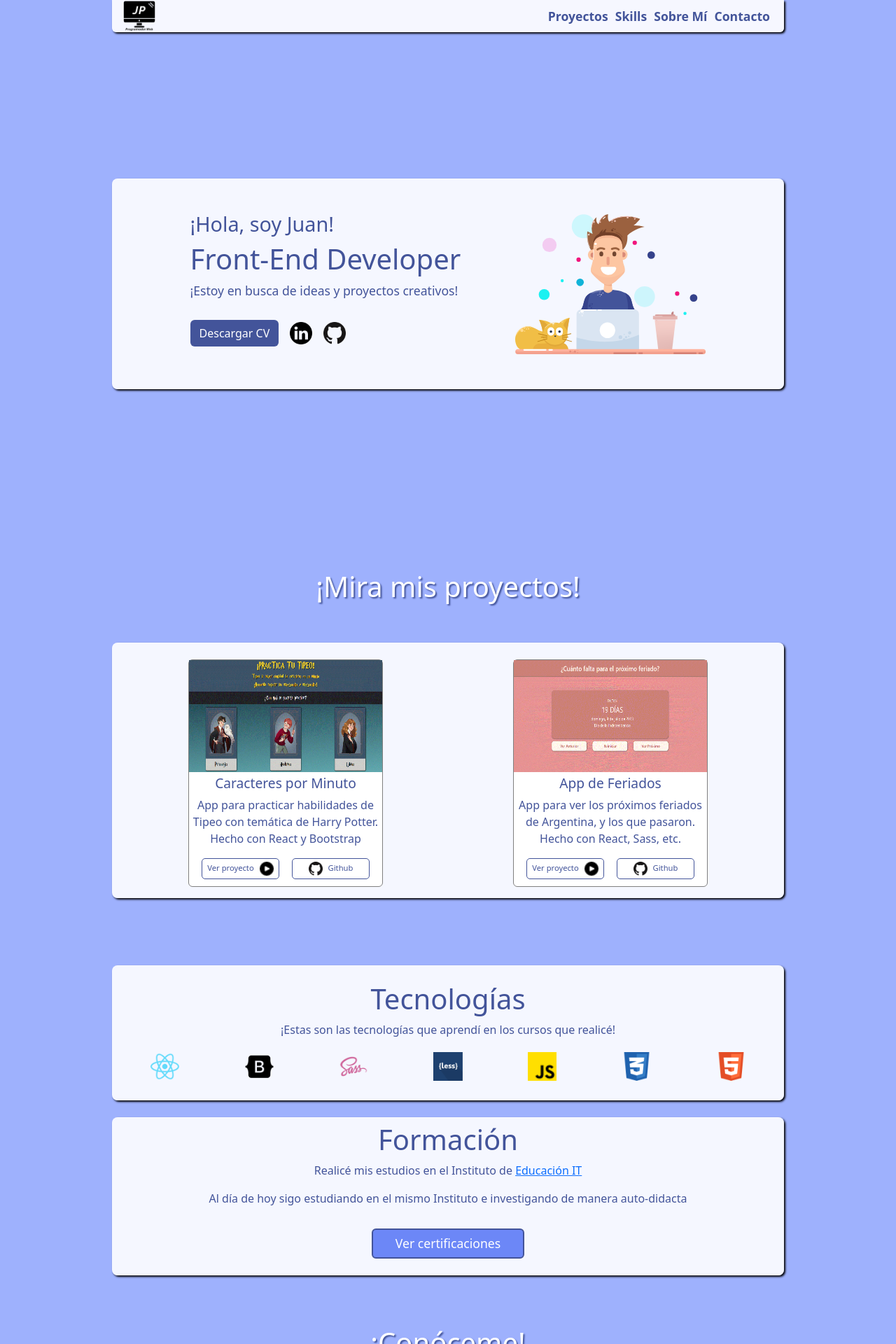
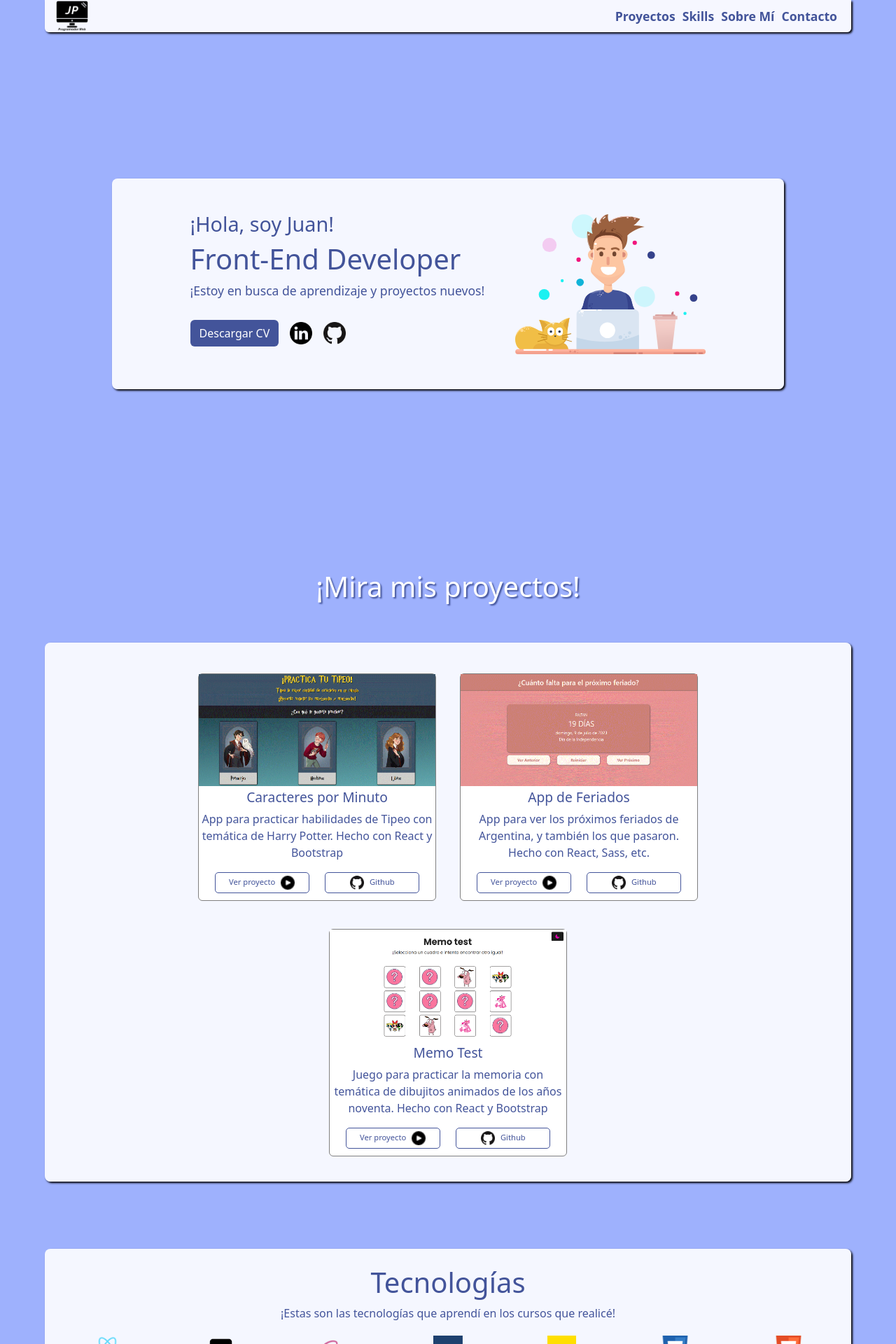
Before and after one commit to JuanPanizzi/portafolio, a React (Create React App) app: page / in a window 1280 px wide. Shown: the top 1920 px of the page at 70% size. Built offline with nearby package versions, Linux system fonts and the light colour scheme.

Commit message:
adicion proyecto

```diff
--- a/src/componentes/Presentacion.jsx
+++ b/src/componentes/Presentacion.jsx
@@ -14,7 +14,7 @@ export const Presentacion = () => {
       <div className=' col-sm-6 soyJuan'>
         <h1 >¡Hola, soy Juan!</h1>
         <h2>Front-End Developer</h2>
-        <p>¡Estoy en busca de ideas y proyectos creativos!  </p>
+        <p>¡Estoy en busca de aprendizaje y proyectos nuevos!  </p>
 
         <div className='containerCv'>
           <a href='https://drive.google.com/file/d/1lxYI2bB_-PaiuYS_2pR9pDWer28izkxA/view?usp=sharing' className='a-btn btn' download target='blank'>Descargar CV</a>
--- a/src/componentes/Proyectos.jsx
+++ b/src/componentes/Proyectos.jsx
@@ -11,15 +11,9 @@ export const Proyectos = () => {
 
     <article className='articleProyectos rounded-3 p-3 pt-4 my-5  '>
 
-        <div className='w-100  cards-container'>
         {infoCard.map(({titulo,imagen,descripcion, linkGithub, linkDemo})=>(
-          <Card img={imagen} title={titulo} descripcion={descripcion} linkDemo={linkDemo} linkGithub={linkGithub}/>
+          <Card key={imagen} img={imagen} title={titulo} descripcion={descripcion} linkDemo={linkDemo} linkGithub={linkGithub}/>
         ))}
-
-
-        {/* <Card/> */}
-        </div>
-        {/* <button className='btn-verProyecto  d-block mx-auto btn rounded-3 verMas-btn'>Ver más proyectos</button> */}
 
     </article>
     </section>
--- a/src/css/Contacto.css
+++ b/src/css/Contacto.css
@@ -14,7 +14,7 @@
     color: white;
 }
 .ctn-contacto{
-    width: 75%;
+    width: 90%;
     background-color:  rgba(255, 255, 255, 0.9);
     color: #43549A ;
     box-shadow: 2px 2px 3px black;
--- a/src/css/Footer.css
+++ b/src/css/Footer.css
@@ -4,7 +4,7 @@
 }
 footer{
     margin: auto;
-    width: 75%;
+    width: 90%;
     display: flex;
     flex-wrap: wrap;
     justify-content: space-between;
--- a/src/css/NavBar.css
+++ b/src/css/NavBar.css
@@ -1,5 +1,5 @@
 .navBar{
-    width: 75%;
+    width: 90%;
     margin: auto;
     background-color: rgba(255, 255, 255, 0.9);
     color: #43549A ;
--- a/src/css/Proyectos.css
+++ b/src/css/Proyectos.css
@@ -3,27 +3,28 @@ color: white;
 text-shadow: 2px 2px 2px #43549A;
 }
 .articleProyectos{
-    width: 75%;
+    width: 90%;
     background-color:  rgba(255, 255, 255, 0.9);
     color: #43549A ;
     box-shadow: 2px 2px 3px black;
     transition: all 0.2s ease;
+    display: flex;
+    flex-wrap: wrap;
+    justify-content: center;
+    align-items: center;
+
 }
 .articleProyectos:hover{
     box-shadow: 4px 4px 10px black;
 }
-
-
-.cards-container{
-    display: flex;
-    justify-content: space-around;
-    align-items: center;
-}
 .card{
     width: 30%;
+    max-width: 410px;
+    min-width: 340px;
     border: 1px solid gray;
     /* box-shadow: 1px 1px 2px #6c87f7, -1px -1px 2px #6c87f7 ; */
     padding-bottom: 10px;
+    margin: 20px 17px;
 }
 .card:hover{
     box-shadow: 1px 1px 2px black;
@@ -81,8 +82,14 @@ text-shadow: 2px 2px 2px #43549A;
     .card button{
         font-size: 0.5rem;
     }
+    .cards-container{
+        flex-wrap: wrap;
+    }
 }
 @media (max-width: 768px) {
+    .card{
+        width: 45%;
+    }
     .card h2{
         font-size: 0.8rem;
     }
@@ -113,7 +120,8 @@ text-shadow: 2px 2px 2px #43549A;
 }
 
 .card{
-    width: 50%;
+    width: 75%;
+    min-width: 250px;
     padding-bottom: 10px;
     margin-bottom: 10px;
 }
--- a/src/css/SobreMi.css
+++ b/src/css/SobreMi.css
@@ -1,6 +1,6 @@
 
 #sobreMi{
-    width: 75%;
+    width: 90%;
     display: flex;
     flex-direction: column;
     align-items: center;
--- a/src/css/Tecno_Formacion.css
+++ b/src/css/Tecno_Formacion.css
@@ -1,6 +1,6 @@
 
 .tecno-formacion{
-    width: 75%;
+    width: 90%;
 }
 
 /* TECNOLOGIAS */
--- a/src/recursos/config.js
+++ b/src/recursos/config.js
@@ -1,5 +1,6 @@
 import hp from '../recursos/Hp-proyect.GIF'
 import feriados from '../recursos/feriados.GIF'
+import memoTest from '../recursos/memo-test.png'
 
 export const infoCard = [{
     titulo: 'Caracteres por Minuto',
@@ -11,9 +12,16 @@ export const infoCard = [{
 {
     titulo: 'App de Feriados',
     imagen: feriados,
-    descripcion: 'App para ver los próximos feriados de Argentina, y los que pasaron. Hecho con React, Sass, etc.',
+    descripcion: 'App para ver los próximos feriados de Argentina, y también los que pasaron. Hecho con React, Sass, etc.',
     linkGithub: 'https://github.com/JuanPanizzi/app-feriados.git',
     linkDemo: 'https://zippy-basbousa-85e837.netlify.app/'
+},
+{
+    titulo: 'Memo Test',
+    imagen: memoTest,
+    descripcion: 'Juego para practicar la memoria con temática de dibujitos animados de los años noventa. Hecho con React y Bootstrap',
+    linkGithub: 'https://github.com/JuanPanizzi/memo-test.git',
+    linkDemo: 'https://memo-test-khaki.vercel.app/'
 }
 
 ]
```
Also changed, not shown: src/recursos/memo-test.png (added).
